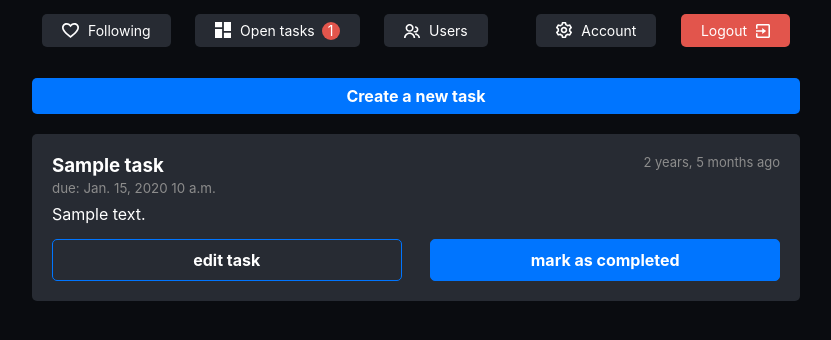
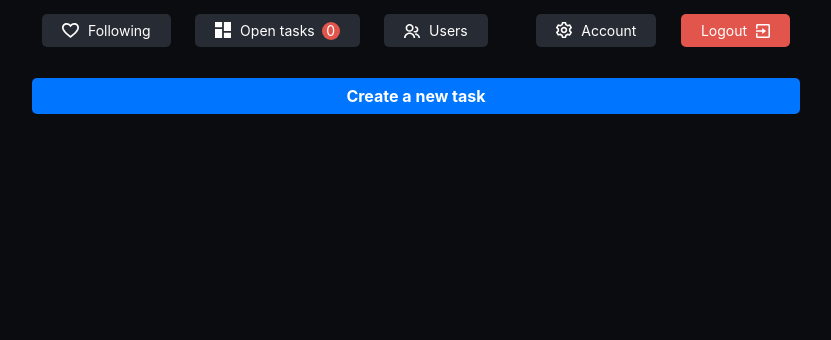
Before and after one commit to NumberJamie/to-do, a Django app: page /tasks/ in a window 1280 px wide. Shown: the top 340 px of the page, without its empty margins (224-1055 px from the left). Run offline with Django 4.2, Linux system fonts and the light colour scheme; a user stored in the database is signed in; tables that the repository leaves empty hold one stand-in row (values such as "Sample post").

Commit message:
Complete tasks

```diff
--- a/tasks/forms.py
+++ b/tasks/forms.py
@@ -7,4 +7,4 @@ class TaskUpdateForm(forms.ModelForm):
     class Meta:
         model = Tasks
         fields = '__all__'
-        exclude = ('author', 'added_on', )
+        exclude = ('author', 'added_on', 'complete', )
--- a/tasks/models.py
+++ b/tasks/models.py
@@ -8,6 +8,7 @@ class Tasks(models.Model):
     task_description = models.TextField()
     added_on = models.DateTimeField(auto_now_add=True)
     due = models.DateTimeField()
+    complete = models.BooleanField(default=False)
 
     def __str__(self):
         return f'{self.author} | {self.task_name}'
--- a/tasks/templates/tasks/task_list.html
+++ b/tasks/templates/tasks/task_list.html
@@ -12,7 +12,7 @@
             <p>{{ task.task_description }}</p>
             <div class="btn-wrapper">
                 <a href="{% url 'task_update' task.id %}">edit task</a>
-                <a>mark as completed</a>
+                <a href="{% url 'mark_completed' task.id %}">mark as completed</a>
             </div>
         </div>
     {% endfor %}
--- a/tasks/urls.py
+++ b/tasks/urls.py
@@ -6,4 +6,5 @@ urlpatterns = [
     path('', views.TaskListView.as_view(), name='task_list'),
     path('update/<int:pk>/', views.TaskUpdateView.as_view(), name='task_update'),
     path('create/', views.TaskCreateView.as_view(), name='task_create'),
+    path('<int:pk>/completed/', views.mark_completed, name='mark_completed'),
 ]
--- a/tasks/views.py
+++ b/tasks/views.py
@@ -1,10 +1,19 @@
 from abc import ABC
 
 from django.contrib.auth.mixins import LoginRequiredMixin, UserPassesTestMixin
+from django.shortcuts import redirect
 from django.views.generic import ListView, UpdateView, CreateView
 
 from tasks.forms import TaskUpdateForm
 from tasks.models import Tasks
+
+
+def mark_completed(request, pk):
+    obj = Tasks.objects.get(pk=pk)
+    if obj.author == request.user:
+        obj.complete = True
+        obj.save()
+        return redirect('task_list')
 
 
 class TaskListView(LoginRequiredMixin, ListView):
@@ -14,7 +23,7 @@ class TaskListView(LoginRequiredMixin, ListView):
     extra_context = {'title': 'todo | tasks'}
 
     def get_queryset(self, *args, **kwargs):
-        return Tasks.objects.all().filter(author=self.request.user).order_by('-added_on')
+        return Tasks.objects.all().filter(author=self.request.user, complete=False).order_by('-added_on')
 
 
 class TaskUpdateView(LoginRequiredMixin, UserPassesTestMixin, UpdateView):
--- a/users/templates/snippets/navbar.html
+++ b/users/templates/snippets/navbar.html
@@ -29,7 +29,7 @@
         </div>
 
         <div>
-            <a class="logout-btn">
+            <a class="logout-btn" href="{% url 'logout' %}">
                 Logout
                 {% include 'icons/logout.html' %}
             </a>
--- a/users/urls.py
+++ b/users/urls.py
@@ -1,6 +1,8 @@
 from django.urls import path
 
 from users import views
+from django.contrib.auth import views as auth_views
 
 urlpatterns = [
+    path('logout/', auth_views.LogoutView.as_view(), name='logout'),
 ]
--- a/users/views.py
+++ b/users/views.py
@@ -3,9 +3,10 @@ from django.shortcuts import render
 from tasks.models import Tasks
 
 
-def task_count(reqeust):
-    if reqeust.user:
-        task_amount = Tasks.objects.filter(author=reqeust.user).count()
+def task_count(request):
+    if request.user.is_authenticated:
+        task_amount = Tasks.objects.filter(author=request.user, complete=False).count()
         if task_amount > 9:
             task_amount = '9+'
         return {'task_amount': task_amount}
+    return {'': ''}
```
Also changed, not shown: tasks/migrations/0002_tasks_complete.py (added), 1 other file.
